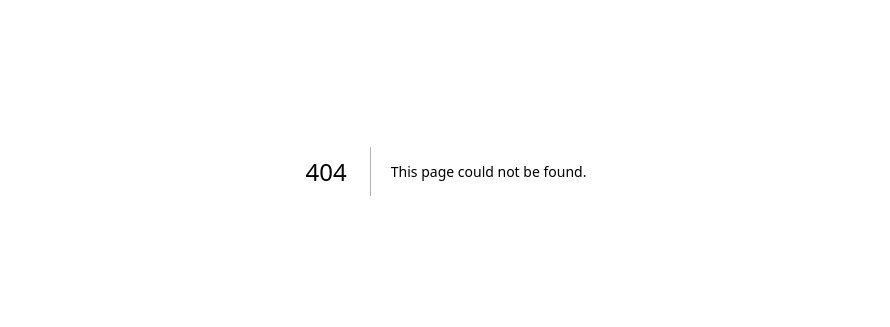
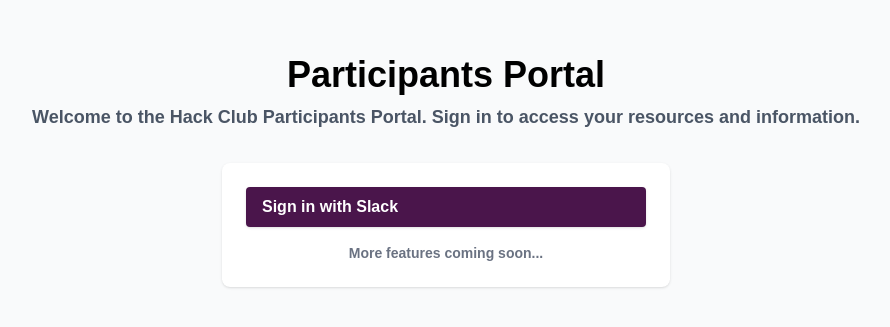
Before and after one commit to hackclub/parthenon, a Next.js app: page /participants in a window 1280 px wide. Before the commit this address had no page. Shown: the part 229-556 px from the top of the page, without its empty margins (194-1084 px from the left). Built offline with nearby package versions, Linux system fonts and the light colour scheme; a web font is replaced by a local one.

Commit message:
participants portal created

```diff
--- a/app/guide/layout.tsx
+++ b/app/guide/layout.tsx
@@ -53,6 +53,10 @@
           <SidebarLink href={"/guide/parents"} label={"ℹ️ For parents"} />
           <SidebarLink href={"/guide/travel"} label={"✈️ Travel Guide"} />
           <SidebarLink href={"/guide/packing"} label={"🧳 Packing List"} />
+          <SidebarLink
+            href={"/guide/participants"}
+            label={"🚧 Under Construction"}
+          />
         </div>
         <div className="mt-auto pt-4">
           <Link href="/">
--- a/app/guide/participants/page.tsx
+++ b/app/guide/participants/page.tsx
@@ -1,11 +1,17 @@
 import { getServerSession } from "next-auth";
 import { authOptions } from "@/app/api/auth/[...nextauth]/route";
-import { redirect } from "next/navigation";
+
+import SlackSignInButton from "@/components/launch/SlackSignInButton";
 
 export default async function ParticipantsPage() {
   const session = await getServerSession(authOptions);
   if (!session) {
-    redirect("/api/auth/signin?callbackUrl=/guide/participants");
+    return (
+      <div className="flex flex-col items-center justify-center py-12">
+        <h2 className="text-2xl font-bold mb-4">Sign in to continue</h2>
+        <SlackSignInButton />
+      </div>
+    );
   }
   // ...existing code...
 }
--- /dev/null
+++ b/app/participants/page.tsx
@@ -0,0 +1,23 @@
+import React from "react";
+import SlackSignInButton from "@/components/launch/SlackSignInButton";
+
+export default function ParticipantsPortal() {
+  return (
+    <main className="min-h-screen bg-gray-50 flex flex-col items-center justify-center p-8">
+      <header className="mb-8 text-center">
+        <h1 className="text-4xl font-bold mb-2">Participants Portal</h1>
+        <p className="text-lg text-gray-600">
+          Welcome to the Hack Club Participants Portal. Sign in to access your
+          resources and information.
+        </p>
+      </header>
+      <section className="w-full max-w-md bg-white rounded-lg shadow p-6 flex flex-col gap-4">
+        <SlackSignInButton />
+        {/* Add more portal features below */}
+        <div className="text-center text-gray-500 text-sm">
+          More features coming soon...
+        </div>
+      </section>
+    </main>
+  );
+}
--- /dev/null
+++ b/components/launch/SlackSignInButton.tsx
@@ -0,0 +1,29 @@
+"use client";
+import React from "react";
+import { signIn } from "next-auth/react";
+
+export default function SlackSignInButton({
+  className = "",
+}: {
+  className?: string;
+}) {
+  const [loading, setLoading] = React.useState(false);
+
+  const handleSignIn = () => {
+    setLoading(true);
+    signIn("slack", {
+      callbackUrl: `${window.location.origin}`,
+    });
+  };
+
+  return (
+    <button
+      onClick={handleSignIn}
+      className={`flex items-center gap-2 bg-[#4A154B] hover:bg-[#3a1140] text-white font-bold py-2 px-4 rounded shadow transition duration-150 ${className}`}
+      disabled={loading}
+      style={{ textDecoration: "none", opacity: loading ? 0.7 : 1 }}
+    >
+      {loading ? "Redirecting..." : "Sign in with Slack"}
+    </button>
+  );
+}
```
